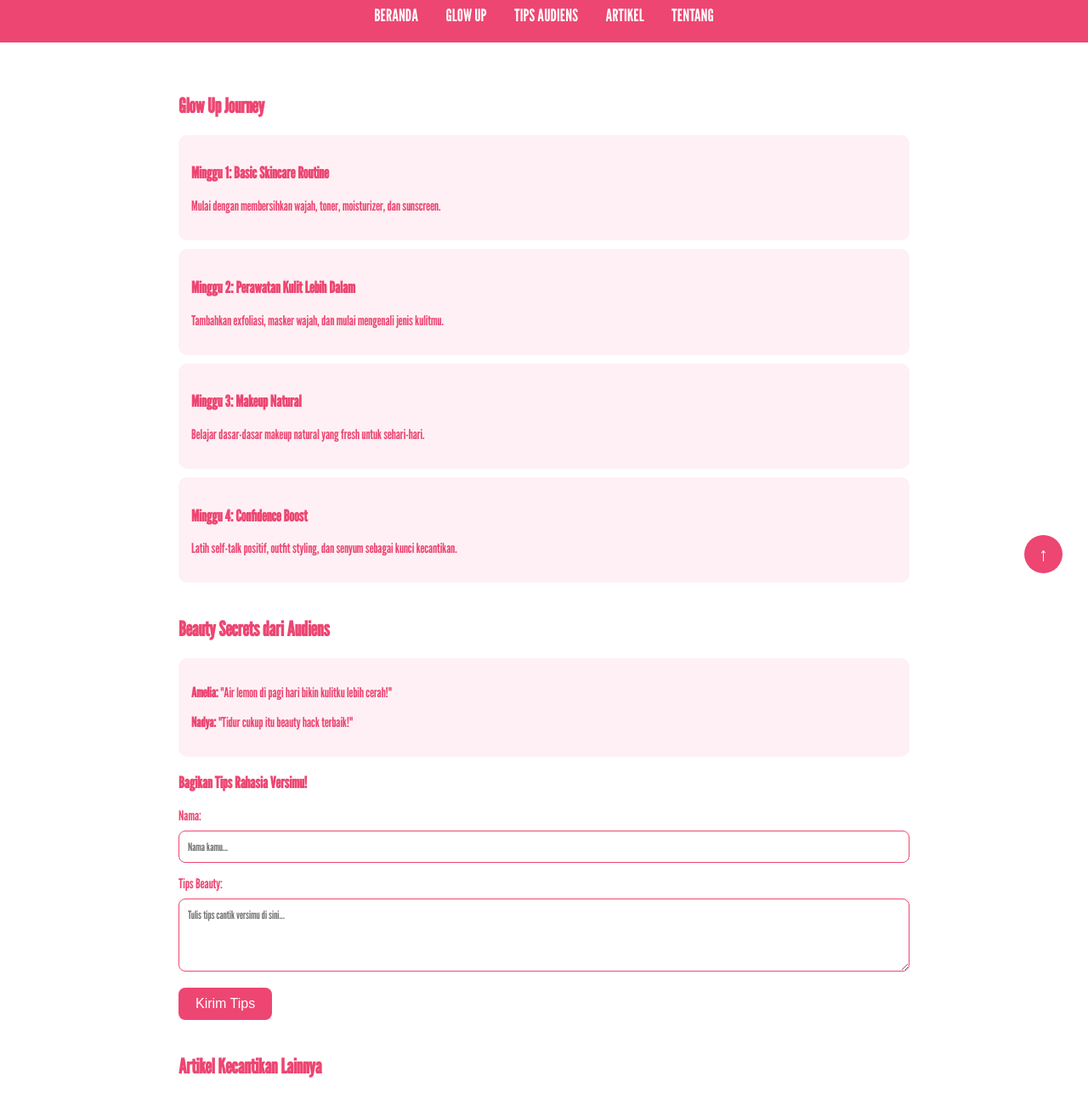
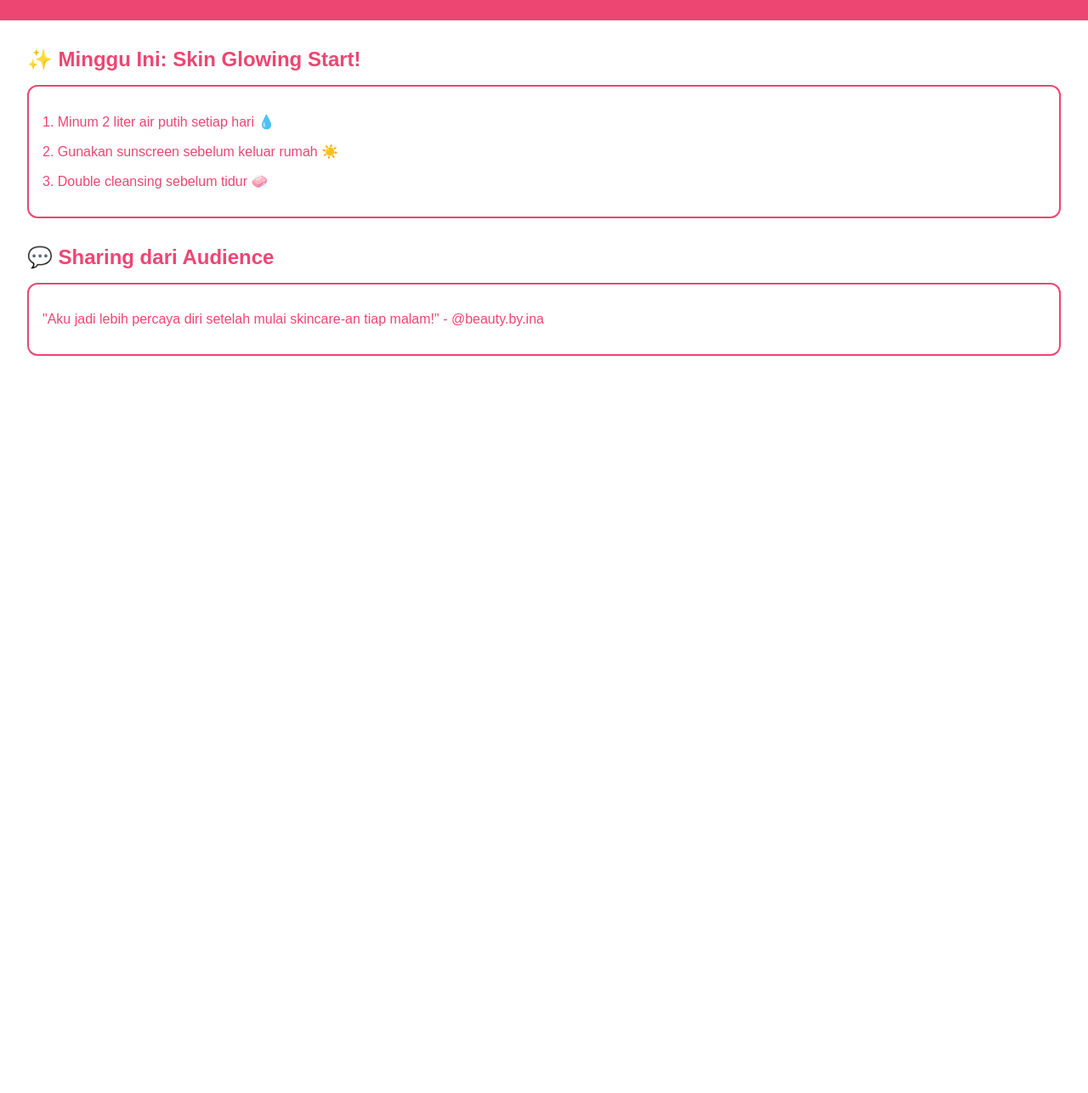
Before and after one commit to MadamSecrets/MadamSecrets, a plain HTML site: page index.html in a window 1280 px wide. Shown: the part 95-1382 px from the top of the page at 85% size. After the commit the page ends 800 px from the top, so only its background shows below. Drawn offline with nearby package versions, Linux system fonts and the light colour scheme.

Commit message:
Add files via upload

```diff
--- a/index.html
+++ b/index.html
@@ -2,189 +2,60 @@
 <html lang="id">
 <head>
   <meta charset="UTF-8" />
-  <meta name="viewport" content="width=device-width, initial-scale=1.0"/>
+  <meta name="viewport" content="width=device-width, initial-scale=1.0" />
   <title>MadamSecrets</title>
-  <link href="https://fonts.googleapis.com/css2?family=League+Gothic&display=swap" rel="stylesheet">
   <style>
-    * {
-      box-sizing: border-box;
-      scroll-behavior: smooth;
+    body {
+      font-family: 'League Gothic', sans-serif;
+      background-color: #fff;
+      color: #ED4672;
+      margin: 0;
+      padding: 0;
     }
-
-    body {
-      margin: 0;
-      font-family: 'League Gothic', sans-serif;
-      background-color: #ffffff;
-      color: #ED4672;
-    }
-
     header {
       background-color: #ED4672;
-      color: white;
+      color: #fff;
+      padding: 1rem;
       text-align: center;
-      padding: 20px;
     }
-
-    nav {
-      margin-top: 10px;
+    main {
+      padding: 2rem;
     }
-
-    nav a {
-      color: white;
-      margin: 0 15px;
-      text-decoration: none;
-      font-size: 20px;
-      text-transform: uppercase;
+    section {
+      margin-bottom: 2rem;
     }
-
-    main {
-      padding: 40px 20px;
-      max-width: 900px;
-      margin: auto;
+    h1, h2 {
+      margin: 0;
     }
-
-    section {
-      margin-bottom: 40px;
-    }
-
-    h1, h2, h3 {
-      color: #ED4672;
-    }
-
-    .glowup-step, .tips-box, .article-box {
-      background-color: #fff0f5;
-      padding: 15px;
-      border-radius: 10px;
-      margin-top: 10px;
-    }
-
-    form input, form textarea {
-      width: 100%;
-      padding: 10px;
-      margin-top: 8px;
-      margin-bottom: 15px;
-      border: 1px solid #ED4672;
-      border-radius: 8px;
-      font-family: 'League Gothic', sans-serif;
-    }
-
-    form button {
-      background-color: #ED4672;
-      color: white;
-      padding: 10px 20px;
-      border: none;
-      border-radius: 8px;
-      font-size: 16px;
-      cursor: pointer;
-    }
-
-    footer {
-      background-color: #ED4672;
-      color: white;
-      text-align: center;
-      padding: 15px;
-      margin-top: 40px;
-      position: relative;
-    }
-
-    #topBtn {
-      position: fixed;
-      bottom: 30px;
-      right: 30px;
-      background-color: #ED4672;
-      color: white;
-      border: none;
-      border-radius: 50%;
-      width: 45px;
-      height: 45px;
-      font-size: 22px;
-      cursor: pointer;
-    }
-
-    @media (max-width: 600px) {
-      nav a {
-        display: block;
-        margin: 10px 0;
-      }
+    .card {
+      background-color: #fff;
+      border: 2px solid #ED4672;
+      padding: 1rem;
+      margin: 1rem 0;
+      border-radius: 12px;
     }
   </style>
 </head>
 <body>
-
   <header>
     <h1>MadamSecrets</h1>
-  <nav>
-    <a href="#">Beranda</a>
-    <a href="#glowup">Glow Up</a>
-    <a href="#audiens">Tips Audiens</a>
-    <a href="#artikel">Artikel</a>
-    <a href="#tentang">Tentang</a>
-  </nav>
+    <p>Tips Glow Up Mingguan & Beauty Secrets</p>
   </header>
-
   <main>
-  <section id="glowup">
-    <h2>Glow Up Journey</h2>
-    <div class="glowup-step">
-      <h3>Minggu 1: Basic Skincare Routine</h3>
-      <p>Mulai dengan membersihkan wajah, toner, moisturizer, dan sunscreen.</p>
-    </div>
-    <div class="glowup-step">
-      <h3>Minggu 2: Perawatan Kulit Lebih Dalam</h3>
-      <p>Tambahkan exfoliasi, masker wajah, dan mulai mengenali jenis kulitmu.</p>
-    </div>
-    <div class="glowup-step">
-      <h3>Minggu 3: Makeup Natural</h3>
-      <p>Belajar dasar-dasar makeup natural yang fresh untuk sehari-hari.</p>
-    </div>
-    <div class="glowup-step">
-      <h3>Minggu 4: Confidence Boost</h3>
-      <p>Latih self-talk positif, outfit styling, dan senyum sebagai kunci kecantikan.</p>
+    <section>
+      <h2>✨ Minggu Ini: Skin Glowing Start!</h2>
+      <div class="card">
+        <p>1. Minum 2 liter air putih setiap hari 💧</p>
+        <p>2. Gunakan sunscreen sebelum keluar rumah ☀️</p>
+        <p>3. Double cleansing sebelum tidur 🧼</p>
       </div>
     </section>
-
-  <section id="audiens">
-    <h2>Beauty Secrets dari Audiens</h2>
-    <div class="tips-box">
-      <p><strong>Amelia:</strong> "Air lemon di pagi hari bikin kulitku lebih cerah!"</p>
-      <p><strong>Nadya:</strong> "Tidur cukup itu beauty hack terbaik!"</p>
-    </div>
-
-    <h3>Bagikan Tips Rahasia Versimu!</h3>
-    <form>
-      <label for="nama">Nama:</label>
-      <input type="text" id="nama" placeholder="Nama kamu...">
-
-      <label for="tips">Tips Beauty:</label>
-      <textarea id="tips" rows="4" placeholder="Tulis tips cantik versimu di sini..."></textarea>
-
-      <button type="submit">Kirim Tips</button>
-    </form>
-  </section>
-
-  <section id="artikel">
-    <h2>Artikel Kecantikan Lainnya</h2>
-    <div class="article-box">
-      <h3>Top 5 Produk Lokal untuk Kulit Glowing</h3>
-      <p>Yuk kenali produk lokal yang nggak kalah ampuh bikin kulitmu bersinar alami!</p>
-    </div>
-    <div class="article-box">
-      <h3>Cara Memilih Foundation Sesuai Undertone</h3>
-      <p>Foundation yang salah bisa bikin muka abu-abu? Ini dia cara biar nggak salah pilih.</p>
+    <section>
+      <h2>💬 Sharing dari Audience</h2>
+      <div class="card">
+        <p>"Aku jadi lebih percaya diri setelah mulai skincare-an tiap malam!" - @beauty.by.ina</p>
       </div>
     </section>
-
-  <section id="tentang">
-    <h2>Tentang MadamSecrets</h2>
-    <p>MadamSecrets adalah ruang aman untuk para cewek yang ingin glow up dari luar dan dalam. Kami berbagi step-step sederhana agar kamu tampil maksimal dan tetap jadi diri sendiri. Karena setiap cewek punya rahasia cantik uniknya sendiri.</p>
-  </section>
   </main>
-
-<footer>
-  <p>&copy; 2025 MadamSecrets | Powered by beauty & confidence</p>
-</footer>
-
-<button id="topBtn" onclick="window.scrollTo({top: 0, behavior: 'smooth'});">↑</button>
-
 </body>
 </html>
```
Lines whose indentation alone changed are shown as unchanged.
